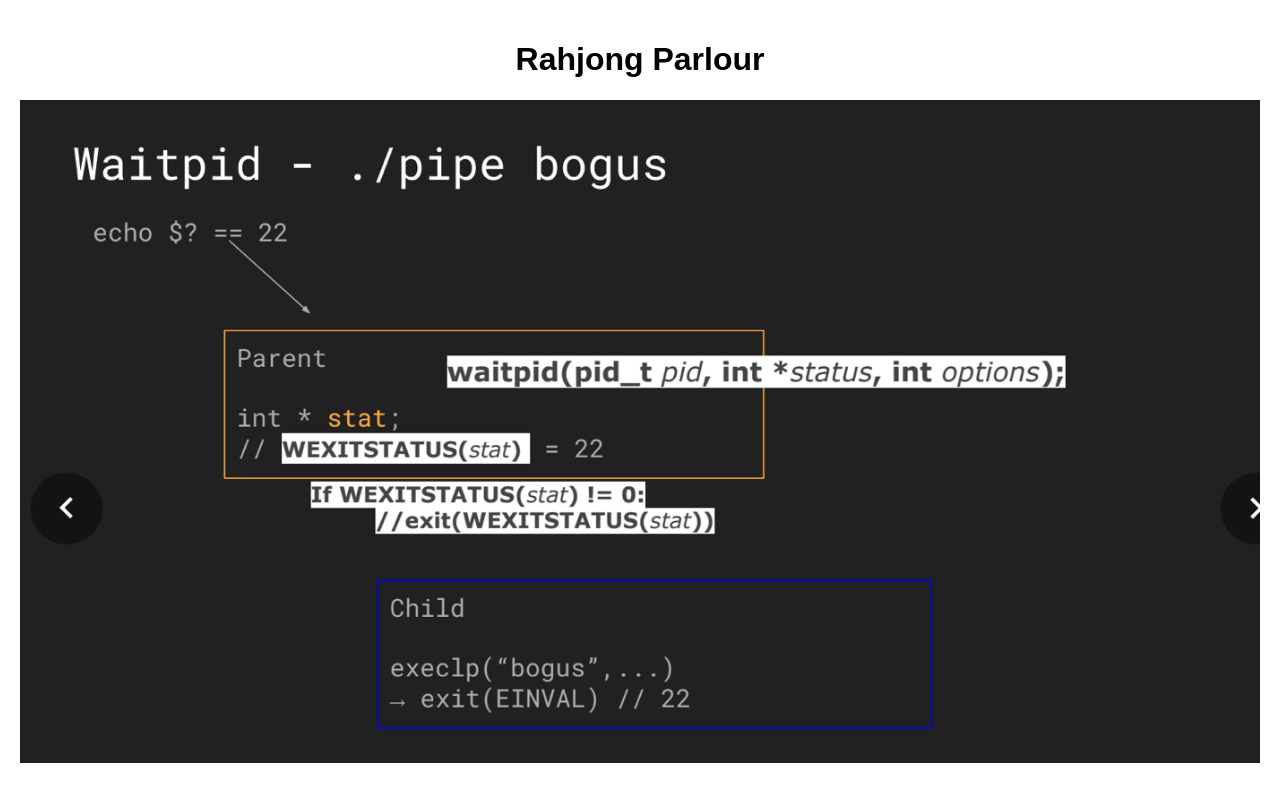
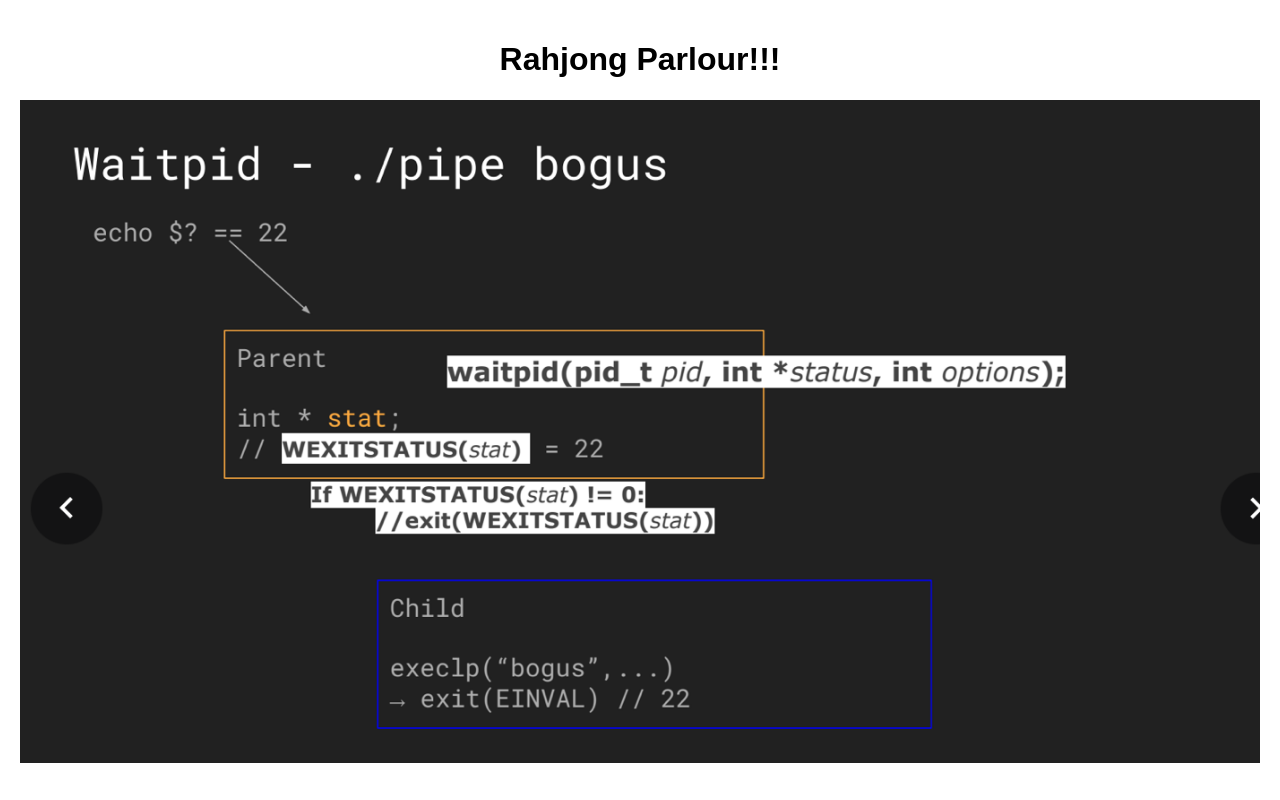
Before and after one commit to alexandershen27/alexandershen27.github.io, a plain HTML site: page index.html in a window 1280 px wide. Drawn offline with Linux system fonts and the light colour scheme.

Commit message:
Demonstrating github.dev to ethan

```diff
--- a/index.html
+++ b/index.html
@@ -18,7 +18,7 @@
     </style>
 </head>
 <body>
-    <h1>Rahjong Parlour</h1>
+    <h1>Rahjong Parlour!!!</h1>
     <img src="first.png" alt="First Image">
 </body>
 </html>
```
